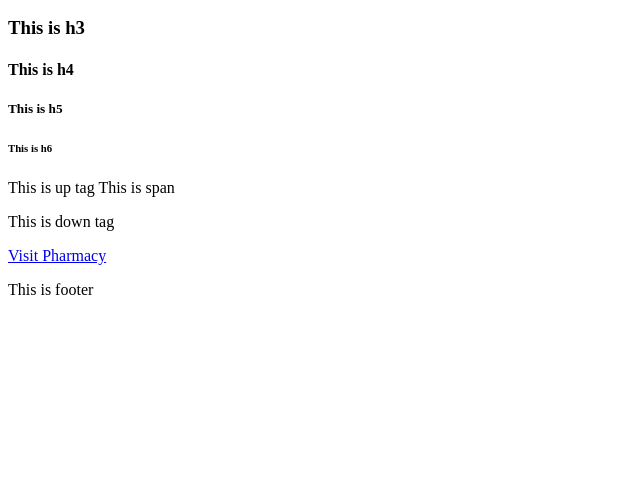
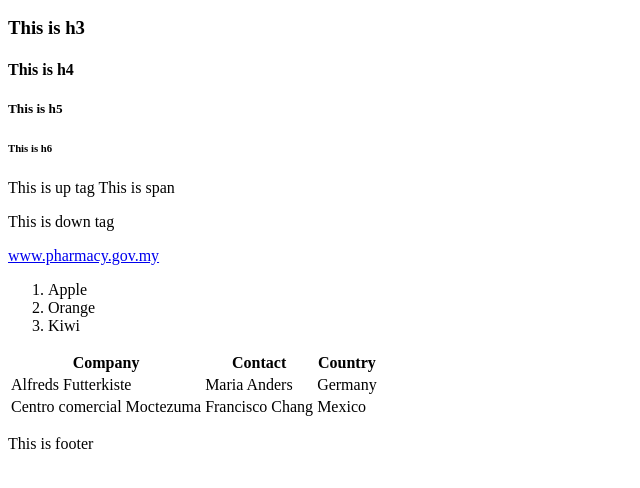
Before and after one commit to azry1986/asas-laman-sesawang, a plain HTML site: page index.html in a window 1280 px wide. Shown: the part 96-584 px from the top of the page, without its empty margins (0-640 px from the left). Drawn offline with Linux system fonts and the light colour scheme.

Commit message:
update the content
1. Add tag

```diff
--- a/index.html
+++ b/index.html
@@ -22,7 +22,32 @@
       <p>This is down tag</p>
     </p>
 
-    <a href="www.pharmacy.gov.my" target="_blank">Visit Pharmacy</a>
+    <a href="www.pharmacy.gov.my" target="_blank">www.pharmacy.gov.my</a>
+
+    <ol>
+        <li>Apple</li>
+        <li>Orange</li>
+        <li>Kiwi</li>
+    </ol>
+
+    <table>
+        <tr>
+            <th>Company</th>
+            <th>Contact</th>
+            <th>Country</th>
+          </tr>
+          <tr>
+            <td>Alfreds Futterkiste</td>
+            <td>Maria Anders</td>
+            <td>Germany</td>
+          </tr>
+          <tr>
+            <td>Centro comercial Moctezuma</td>
+            <td>Francisco Chang</td>
+            <td>Mexico</td>
+          </tr>
+    </table>
+
 
   </body>
 <footer>
```
